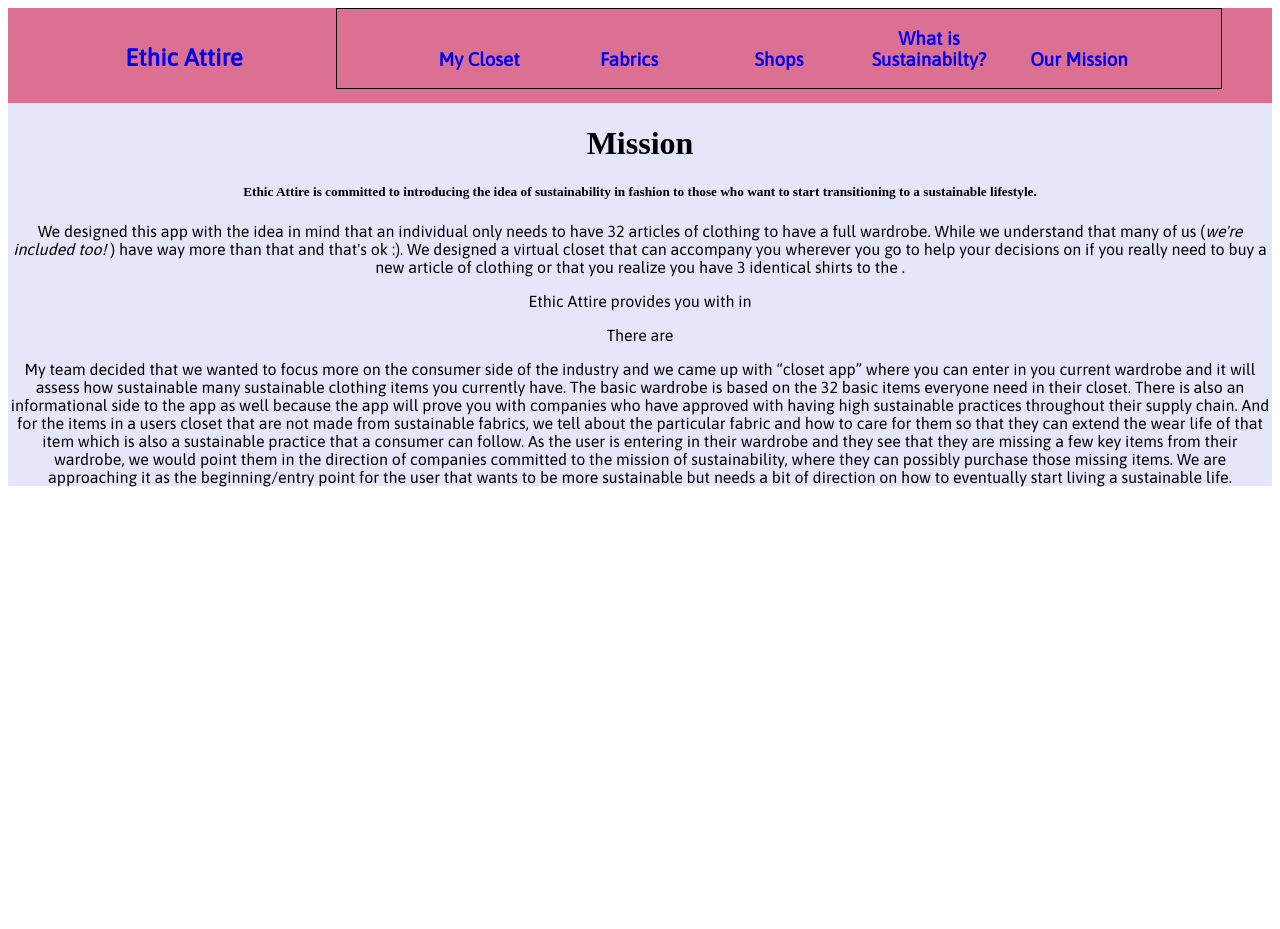
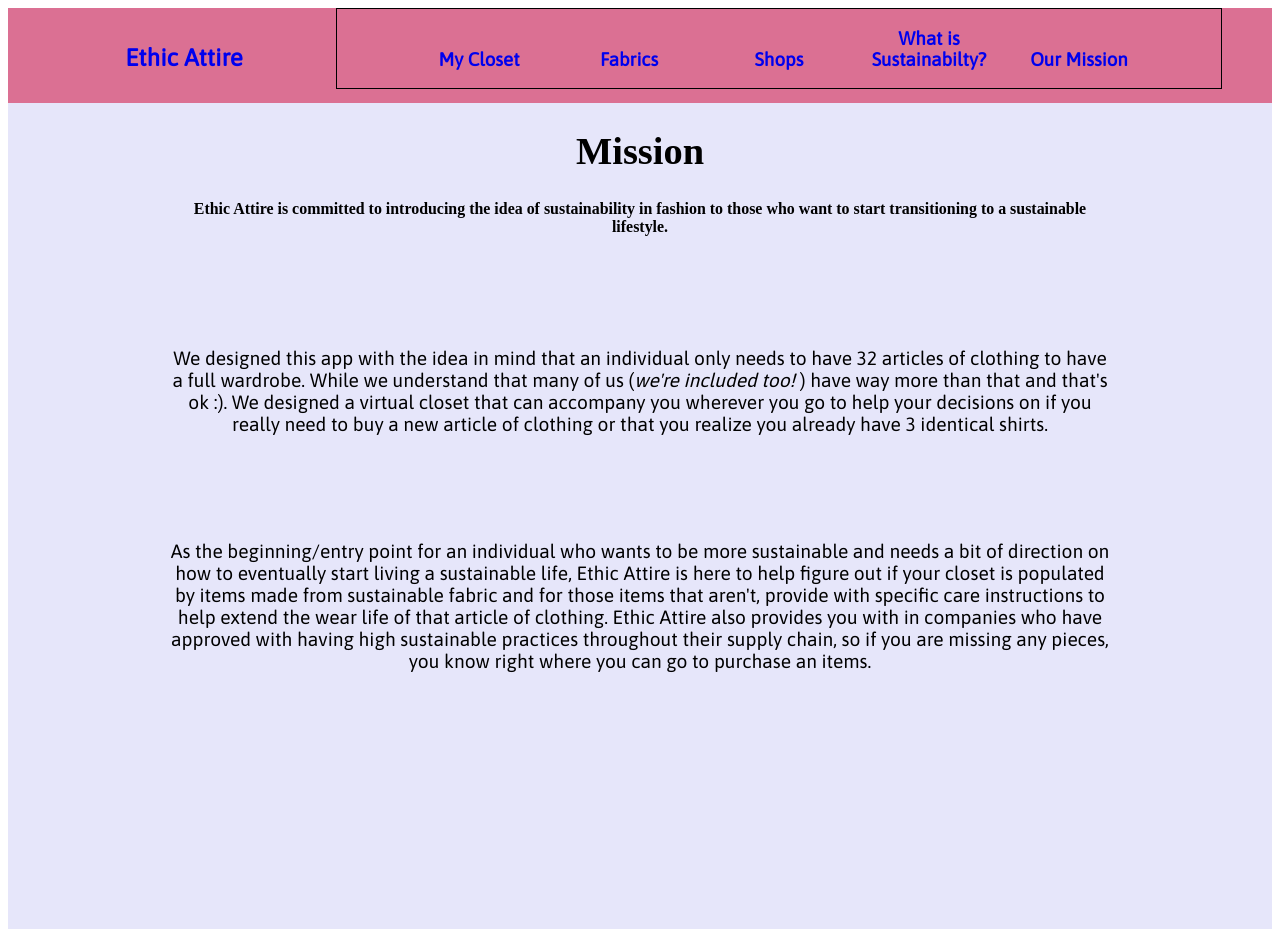
Before and after one commit to gsanchez13/ethicattire_hackathon, a React (Create React App) app in the folder client/: page /mission in a window 1280 px wide. Before the commit the page ends 808 px from the top, so only its background shows below. Built offline with nearby package versions, Linux system fonts and the light colour scheme.

Commit message:
mission background and text fix

```diff
--- a/client/src/App.css
+++ b/client/src/App.css
@@ -102,3 +102,10 @@ html, body, #app, #app>div {
 #myClosetContiner {
   height: 800px;
 }
+
+.mission-statement{
+  width: 75%;
+  margin:auto;
+  height: 100vh;
+  font-size: larger;
+}
--- a/client/src/Components/Mission.jsx
+++ b/client/src/Components/Mission.jsx
@@ -4,29 +4,43 @@ import React from "react";
 
 const Mission = () => {
     return (
-        <div>
+        <div className='mission-statement'>
             <h1> Mission </h1>
-            <h5>Ethic Attire is committed to introducing the idea of sustainability in fashion to those who want to start transitioning to a sustainable lifestyle. </h5>
-            <p>We designed this app with the idea in mind that an individual only needs to have 32 articles of clothing to have a full wardrobe. While we understand that many of us (<em>we're included too!</em> )
-            have way more than that and that's ok :). We designed a virtual closet that can accompany you wherever you go to help your decisions on if you really need to buy a new article of clothing or that you realize you have 3 identical shirts to the .</p>
 
-            <p>Ethic Attire provides you with in</p>
+            <h5>
+                Ethic Attire is committed to introducing the idea of sustainability in fashion to those who want to start transitioning
+                to a sustainable lifestyle.
+            </h5>
+            <br></br>
+            <br></br>
+            <br></br>
+            <p>
+                We designed this app with the idea in mind that an individual only needs to have 32 articles of clothing to have a full wardrobe.
+                While we understand that many of us (<em>we're included too!</em> ) have way more than that and that's ok :). We designed a virtual
+                closet that can accompany you wherever you go to help your decisions on if you really need to buy a new article of clothing or that
+                you realize you already have 3 identical shirts.
+            </p>
+            <br></br>
+            <br></br>
+            <br></br>
 
-            <p>There are </p>
-
-            <p>My team decided that we wanted to focus more on the consumer side of the industry and we came up with “closet app”
-                where you can enter in you current wardrobe and it will assess how sustainable many sustainable clothing items you currently have.
-                The basic wardrobe is based on the 32 basic items everyone need in their closet. There is also an informational side to the app as
-                well because the app will prove you with companies who have approved with having high sustainable practices throughout their supply chain.
-                And for the items in a users closet that are not made from sustainable fabrics, we tell about the particular fabric and how to care for them
-                so that they can extend the wear life of that item which is also a sustainable practice that a consumer can follow.
-
-As the user is entering in their wardrobe and they see that they are missing a few key items from their wardrobe, we would point them in the direction of
-companies committed to the mission of sustainability, where they can possibly purchase those missing items.
-
-We are approaching it as the beginning/entry point for the user that wants to be more sustainable but needs a bit of direction on how to
-eventually start living a sustainable life.</p>
+            <p>
+                As the beginning/entry point for an individual who wants to be more sustainable and needs a bit of direction on how to eventually start
+                living a sustainable life, Ethic Attire is here to help figure out if your closet is populated by items made from sustainable fabric and
+                for those items that aren't, provide with specific care instructions to help extend the wear life of that article of clothing.
+                Ethic Attire also provides you with in companies who have approved with having high sustainable practices throughout their supply chain,
+                so if you are missing any pieces, you know right where you can go to purchase an items.
+            </p>
+            <br></br>
+            <br></br>
+            <br></br>
+            <br></br>
+            <br></br>
+            <br></br>
+            <br></br>
+            <br></br>
         </div>
     );
 }
+
 export default Mission;
```
